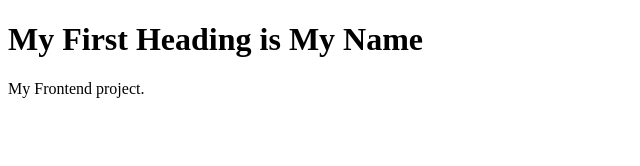
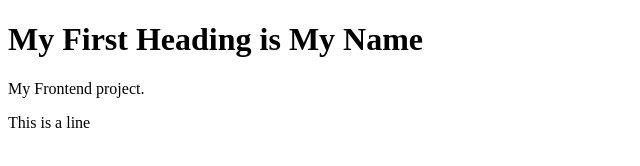
Before and after one commit to Pavithra846/samplerepo, a plain HTML site: page index.html in a window 1280 px wide. Shown: the full height of the page, 0-640 px from the left. Drawn offline with Linux system fonts and the light colour scheme.

Commit message:
feat: add a line

```diff
--- a/index.html
+++ b/index.html
@@ -4,6 +4,7 @@
 
 <h1>My First Heading is My Name</h1>
 <p>My Frontend project.</p>
+<p>This is a line</p>
 
 </body>
 </html>
```
